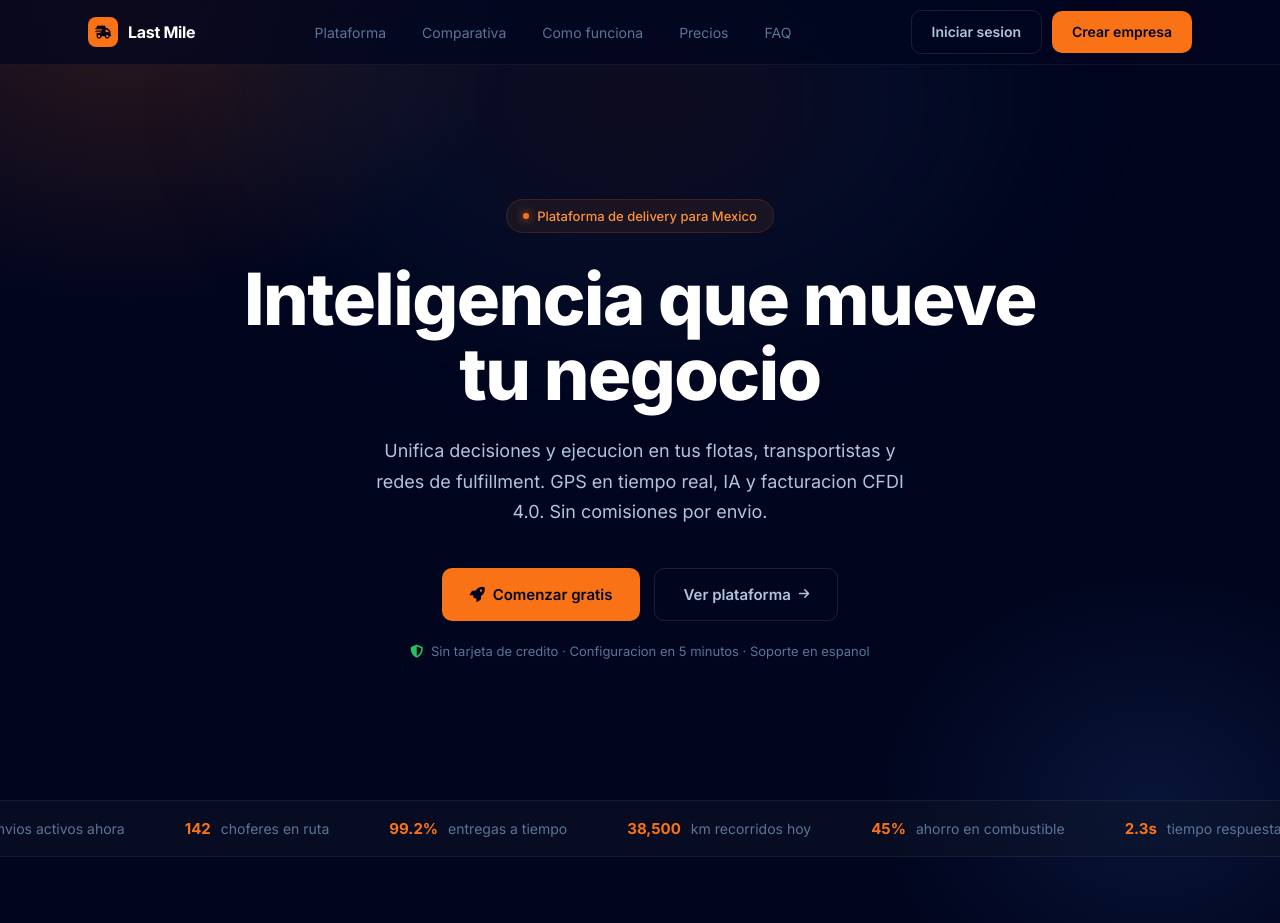
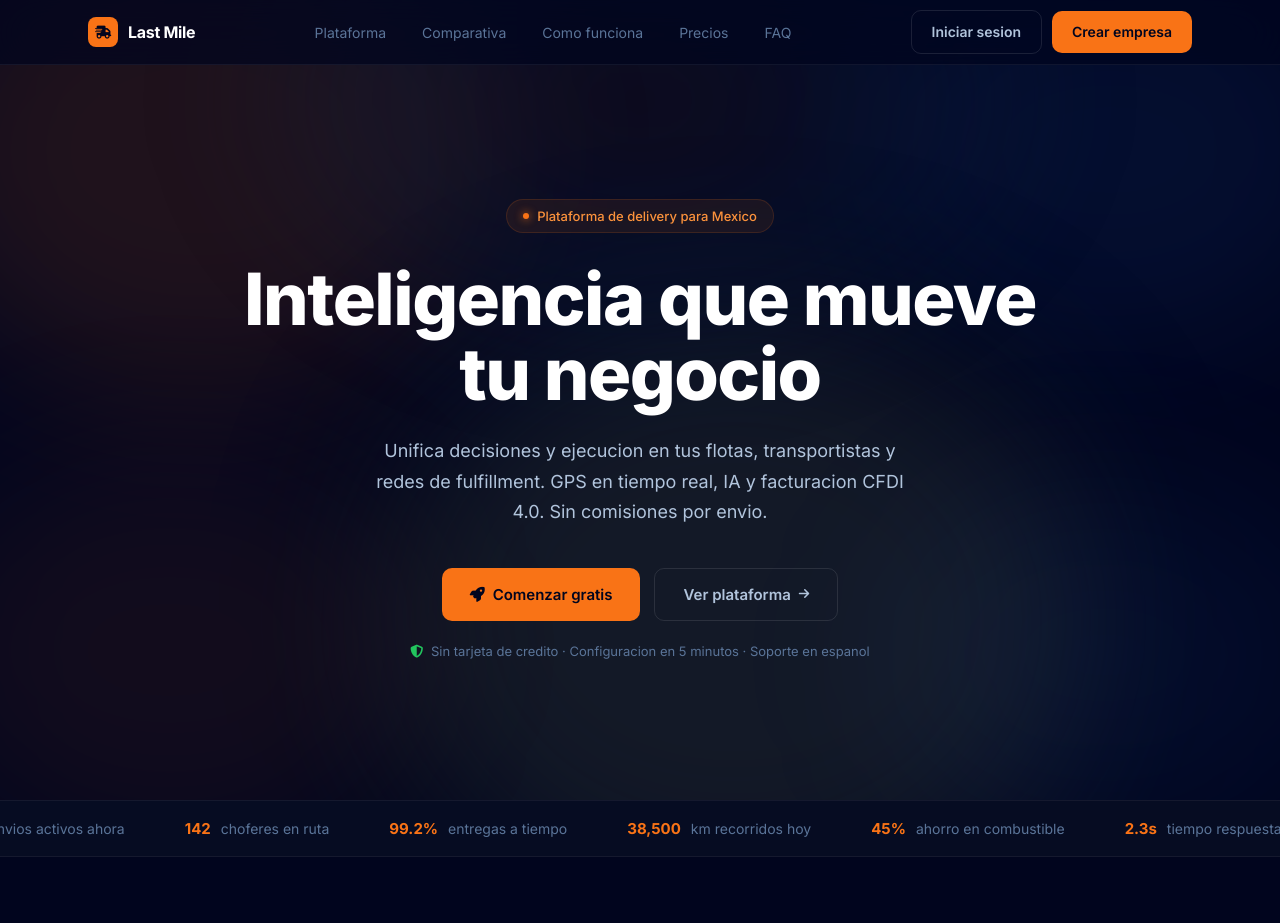
Before and after one commit to uri2203/lastmile-platform, a plain HTML site: page api/web/landing.html in a window 1280 px wide. Shown: the top 923 px of the page. Drawn offline with Linux system fonts and the light colour scheme.

Commit message:
feat: Nash.ai visible background orbs with blur effect
- Fixed position gradient orbs behind all content
- Orange top-left, blue top-right, navy center, orange bottom-left, blue bottom-right
- 80px blur filter for soft glow effect
- z-index layering: orbs behind, content above

```diff
--- a/api/web/landing.html
+++ b/api/web/landing.html
@@ -39,13 +39,43 @@
       line-height: 1.55;
       -webkit-font-smoothing: antialiased;
       overflow-x: hidden;
-      /* Nash.ai radial gradient depth — clearly visible */
-      background-image:
-        radial-gradient(ellipse 800px 600px at 10% 0%, rgba(249,115,22,0.18) 0%, transparent 50%),
-        radial-gradient(ellipse 600px 500px at 90% 10%, rgba(59,130,246,0.12) 0%, transparent 45%),
-        radial-gradient(ellipse 1000px 700px at 50% 45%, rgba(22,28,40,1) 0%, transparent 50%),
-        radial-gradient(ellipse 700px 500px at 0% 90%, rgba(249,115,22,0.1) 0%, transparent 45%),
-        radial-gradient(ellipse 600px 450px at 100% 85%, rgba(59,130,246,0.08) 0%, transparent 45%);
+    }
+
+    /* ── NASH.AI BACKGROUND ORBS (fixed, visible) ── */
+    .bg-orbs {
+      position: fixed; top: 0; left: 0; right: 0; bottom: 0;
+      z-index: 0; pointer-events: none; overflow: hidden;
+    }
+    .bg-orbs .orb {
+      position: absolute; border-radius: 50%;
+      filter: blur(80px);
+    }
+    .bg-orbs .orb-1 {
+      width: 600px; height: 500px; top: -100px; left: -100px;
+      background: rgba(249, 115, 22, 0.12);
+    }
+    .bg-orbs .orb-2 {
+      width: 500px; height: 400px; top: -50px; right: -80px;
+      background: rgba(59, 130, 246, 0.08);
+    }
+    .bg-orbs .orb-3 {
+      width: 700px; height: 600px; top: 40%; left: 30%;
+      background: rgba(22, 28, 40, 0.9);
+    }
+    .bg-orbs .orb-4 {
+      width: 500px; height: 400px; bottom: -50px; left: -80px;
+      background: rgba(249, 115, 22, 0.07);
+    }
+    .bg-orbs .orb-5 {
+      width: 450px; height: 350px; bottom: -30px; right: -50px;
+      background: rgba(59, 130, 246, 0.06);
+    }
+    /* All content above orbs */
+    .nav, .hero, .ticker, .section, .preview-section, .compare-wrap,
+    .steps-row, .pricing-grid, .faq, .final-cta, .footer, .divider,
+    .hero-trust, .hero-actions, .hero-badge, .section-header,
+    .features-list, .metrics-grid, .preview-window {
+      position: relative; z-index: 1;
     }
 
     /* ── BEAM BORDER ── */
@@ -439,6 +469,15 @@
   </style>
 </head>
 <body>
+
+  <!-- NASH.AI BACKGROUND ORBS -->
+  <div class="bg-orbs">
+    <div class="orb orb-1"></div>
+    <div class="orb orb-2"></div>
+    <div class="orb orb-3"></div>
+    <div class="orb orb-4"></div>
+    <div class="orb orb-5"></div>
+  </div>
 
   <!-- NAV -->
   <nav class="nav">
```
